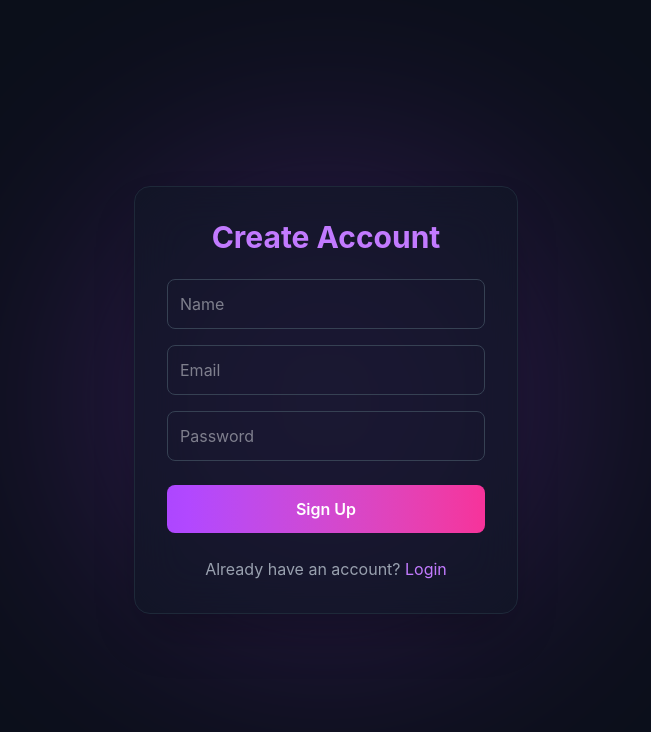
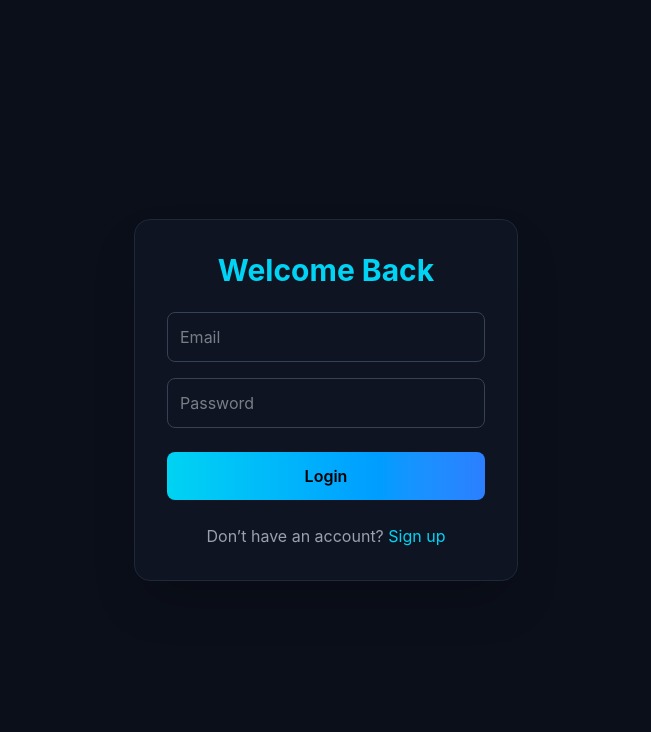
Before and after one commit to Sam-png-sys/Quiz.Anchalsclasses, a React (Vite) app in the folder quiz-frontend/: page /login in a window 1280 px wide. Shown: the top 732 px of the page, without its empty margins (314-965 px from the left). Built offline with nearby package versions, Linux system fonts and the light colour scheme.

Commit message:
Frontend changed

```diff
--- a/quiz-frontend/package.json
+++ b/quiz-frontend/package.json
@@ -11,6 +11,7 @@
   },
   "dependencies": {
     "@tailwindcss/vite": "^4.2.2",
+    "framer-motion": "^12.38.0",
     "react": "^19.2.4",
     "react-dom": "^19.2.4",
     "react-router-dom": "^7.13.2",
--- a/quiz-frontend/src/App.jsx
+++ b/quiz-frontend/src/App.jsx
@@ -1,69 +1,27 @@
-import { useState } from "react";
+import { BrowserRouter, Routes, Route, Navigate, useLocation } from "react-router-dom";
+import { AnimatePresence } from "framer-motion";
 
-export default function Signup() {
-  const [form, setForm] = useState({
-    name: "",
-    email: "",
-    password: "",
-  });
+import Login from "./pages/Login";
+import Signup from "./pages/Signup";
 
-  const handleSignup = async () => {
-    await fetch("http://127.0.0.1:8000/auth/register", {
-      method: "POST",
-      headers: { "Content-Type": "application/json" },
-      body: JSON.stringify({ ...form, role: "admin" }),
-    });
-
-    window.location.href = "/login";
-  };
+function AnimatedRoutes() {
+  const location = useLocation();
 
   return (
-    <div className="h-screen flex items-center justify-center bg-[#0B0F1A]">
-
-      <div className="absolute w-[500px] h-[500px] bg-purple-500 blur-[120px] opacity-20 rounded-full"></div>
-
-      <div className="relative bg-[#111827]/60 backdrop-blur-xl p-8 rounded-2xl w-96 border border-gray-800 shadow-2xl">
-
-        <h1 className="text-3xl font-bold text-center text-purple-400 mb-6">
-          Create Account
-        </h1>
-
-        <input
-          placeholder="Name"
-          className="w-full p-3 mb-4 border border-gray-700 rounded-lg bg-transparent"
-          onChange={(e) => setForm({ ...form, name: e.target.value })}
-        />
-
-        <input
-          placeholder="Email"
-          className="w-full p-3 mb-4 border border-gray-700 rounded-lg bg-transparent"
-          onChange={(e) => setForm({ ...form, email: e.target.value })}
-        />
-
-        <input
-          type="password"
-          placeholder="Password"
-          className="w-full p-3 mb-6 border border-gray-700 rounded-lg bg-transparent"
-          onChange={(e) => setForm({ ...form, password: e.target.value })}
-        />
-
-        <button
-          onClick={handleSignup}
-          className="w-full py-3 bg-gradient-to-r from-purple-500 to-pink-500 text-white rounded-lg font-semibold
-                     hover:shadow-[0_0_25px_#A855F780]"
-        >
-          Sign Up
-        </button>
-
-        {/* Switch */}
-        <p className="text-center text-gray-400 mt-6">
-          Already have an account?{" "}
-          <a href="/login" className="text-purple-400 hover:underline">
-            Login
-          </a>
-        </p>
-
-      </div>
-    </div>
+    <AnimatePresence mode="wait">
+      <Routes location={location} key={location.pathname}>
+        <Route path="/" element={<Navigate to="/login" />} />
+        <Route path="/login" element={<Login />} />
+        <Route path="/signup" element={<Signup />} />
+      </Routes>
+    </AnimatePresence>
   );
 }
+
+export default function App() {
+  return (
+    <BrowserRouter>
+      <AnimatedRoutes />
+    </BrowserRouter>
+  );
+}
--- a/quiz-frontend/src/pages/Login.jsx
+++ b/quiz-frontend/src/pages/Login.jsx
@@ -1,99 +1,54 @@
 import { useState } from "react";
+import { motion } from "framer-motion";
+import { Link } from "react-router-dom";
 
 export default function Login() {
-  const [step, setStep] = useState(1);
-  const [form, setForm] = useState({
-    email: "",
-    password: "",
-    otp: "",
-  });
-
-  const sendOTP = async () => {
-    await fetch("http://127.0.0.1:8000/auth/login", {
-      method: "POST",
-      headers: { "Content-Type": "application/json" },
-      body: JSON.stringify(form),
-    });
-
-    setStep(2);
-  };
-
-  const verifyOTP = async () => {
-    const res = await fetch("http://127.0.0.1:8000/auth/verify-otp", {
-      method: "POST",
-      headers: {
-        "Content-Type": "application/json",
-      },
-      body: JSON.stringify(form),
-    });
-
-    const data = await res.json();
-    localStorage.setItem("token", data.access_token);
-    window.location.href = "/dashboard";
-  };
+  const [form, setForm] = useState({ email: "", password: "" });
 
   return (
-    <div className="h-screen flex items-center justify-center bg-[#0B0F1A]">
+    <motion.div
+      initial={{ opacity: 0, y: 40 }}
+      animate={{ opacity: 1, y: 0 }}
+      exit={{ opacity: 0, y: -40 }}
+      transition={{ duration: 0.4 }}
+      className="h-screen flex items-center justify-center"
+    >
+      <div className="bg-[#111827]/70 backdrop-blur-xl p-8 rounded-2xl w-96 border border-gray-800 shadow-2xl">
 
-      {/* Glow Background */}
-      <div className="absolute w-[500px] h-[500px] bg-cyan-500 blur-[120px] opacity-20 rounded-full"></div>
-
-      <div className="relative bg-[#111827]/60 backdrop-blur-xl p-8 rounded-2xl w-96 border border-gray-800 shadow-2xl">
-
-        <h1 className="mb-6 text-3xl font-bold text-center text-cyan-400">
+        <h1 className="text-3xl font-bold text-center text-cyan-400 mb-6">
           Welcome Back
         </h1>
 
-        {step === 1 ? (
-          <>
         <input
           placeholder="Email"
-              className="w-full p-3 mb-4 bg-transparent border border-gray-700 rounded-lg focus:outline-none focus:ring-2 focus:ring-cyan-400"
+          className="w-full p-3 mb-4 bg-transparent border border-gray-700 rounded-lg
+                     focus:outline-none focus:ring-2 focus:ring-cyan-400"
           onChange={(e) => setForm({ ...form, email: e.target.value })}
         />
 
         <input
           type="password"
           placeholder="Password"
-              className="w-full p-3 mb-6 bg-transparent border border-gray-700 rounded-lg focus:outline-none focus:ring-2 focus:ring-cyan-400"
+          className="w-full p-3 mb-6 bg-transparent border border-gray-700 rounded-lg
+                     focus:outline-none focus:ring-2 focus:ring-cyan-400"
           onChange={(e) => setForm({ ...form, password: e.target.value })}
         />
 
         <button
-              onClick={sendOTP}
           className="w-full py-3 bg-gradient-to-r from-cyan-400 to-blue-500 text-black rounded-lg font-semibold
                      hover:shadow-[0_0_25px_#00E5FF80]"
         >
-              Send OTP
+          Login
         </button>
-          </>
-        ) : (
-          <>
-            <input
-              placeholder="Enter OTP"
-              className="w-full p-3 mb-6 text-xl tracking-widest text-center bg-transparent border border-gray-700 rounded-lg focus:outline-none focus:ring-2 focus:ring-cyan-400"
-              onChange={(e) => setForm({ ...form, otp: e.target.value })}
-            />
 
-            <button
-              onClick={verifyOTP}
-              className="w-full py-3 bg-gradient-to-r from-green-400 to-cyan-400 text-black rounded-lg font-semibold
-                         hover:shadow-[0_0_25px_#00FFAA80]"
-            >
-              Verify & Login
-            </button>
-          </>
-        )}
-
-        {/* Switch */}
-        <p className="mt-6 text-center text-gray-400">
+        <p className="text-center text-gray-400 mt-6">
           Don’t have an account?{" "}
-          <a href="/signup" className="text-cyan-400 hover:underline">
+          <Link to="/signup" className="text-cyan-400 hover:underline">
             Sign up
-          </a>
+          </Link>
         </p>
 
       </div>
-    </div>
+    </motion.div>
   );
 }
--- a/quiz-frontend/src/pages/Signup.jsx
+++ b/quiz-frontend/src/pages/Signup.jsx
@@ -1,4 +1,6 @@
 import { useState } from "react";
+import { motion } from "framer-motion";
+import { Link } from "react-router-dom";
 
 export default function Signup() {
   const [form, setForm] = useState({
@@ -7,63 +9,54 @@ export default function Signup() {
     password: "",
   });
 
-  const handleSignup = async () => {
-    await fetch("http://127.0.0.1:8000/auth/register", {
-      method: "POST",
-      headers: { "Content-Type": "application/json" },
-      body: JSON.stringify({ ...form, role: "admin" }),
-    });
+  return (
+    <motion.div
+      initial={{ opacity: 0, y: 40 }}
+      animate={{ opacity: 1, y: 0 }}
+      exit={{ opacity: 0, y: -40 }}
+      transition={{ duration: 0.4 }}
+      className="h-screen flex items-center justify-center"
+    >
+      <div className="bg-[#111827]/70 backdrop-blur-xl p-8 rounded-2xl w-96 border border-gray-800 shadow-2xl">
 
-    window.location.href = "/login";
-  };
-
-  return (
-    <div className="h-screen flex items-center justify-center bg-[#0B0F1A]">
-
-      <div className="absolute w-[500px] h-[500px] bg-purple-500 blur-[120px] opacity-20 rounded-full"></div>
-
-      <div className="relative bg-[#111827]/60 backdrop-blur-xl p-8 rounded-2xl w-96 border border-gray-800 shadow-2xl">
-
-        <h1 className="mb-6 text-3xl font-bold text-center text-purple-400">
+        <h1 className="text-3xl font-bold text-center text-purple-400 mb-6">
           Create Account
         </h1>
 
         <input
           placeholder="Name"
-          className="w-full p-3 mb-4 bg-transparent border border-gray-700 rounded-lg"
+          className="w-full p-3 mb-4 border border-gray-700 rounded-lg bg-transparent"
           onChange={(e) => setForm({ ...form, name: e.target.value })}
         />
 
         <input
           placeholder="Email"
-          className="w-full p-3 mb-4 bg-transparent border border-gray-700 rounded-lg"
+          className="w-full p-3 mb-4 border border-gray-700 rounded-lg bg-transparent"
           onChange={(e) => setForm({ ...form, email: e.target.value })}
         />
 
         <input
           type="password"
           placeholder="Password"
-          className="w-full p-3 mb-6 bg-transparent border border-gray-700 rounded-lg"
+          className="w-full p-3 mb-6 border border-gray-700 rounded-lg bg-transparent"
           onChange={(e) => setForm({ ...form, password: e.target.value })}
         />
 
         <button
-          onClick={handleSignup}
           className="w-full py-3 bg-gradient-to-r from-purple-500 to-pink-500 text-white rounded-lg font-semibold
                      hover:shadow-[0_0_25px_#A855F780]"
         >
           Sign Up
         </button>
 
-        {/* Switch */}
-        <p className="mt-6 text-center text-gray-400">
+        <p className="text-center text-gray-400 mt-6">
           Already have an account?{" "}
-          <a href="/login" className="text-purple-400 hover:underline">
+          <Link to="/login" className="text-purple-400 hover:underline">
             Login
-          </a>
+          </Link>
         </p>
 
       </div>
-    </div>
+    </motion.div>
   );
 }
```
Also changed, not shown: 1 other file (tests, documents, lock files or other folders). Lines whose indentation alone changed are shown as unchanged.
